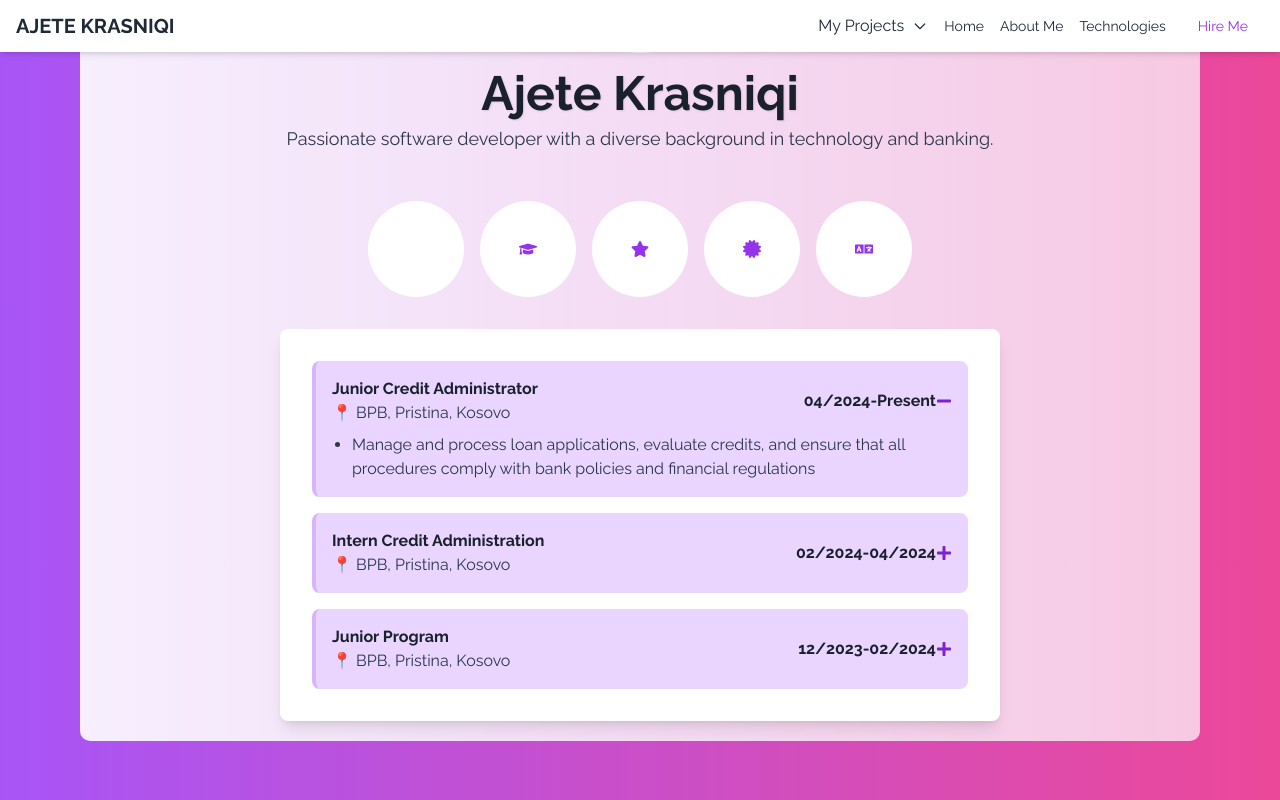
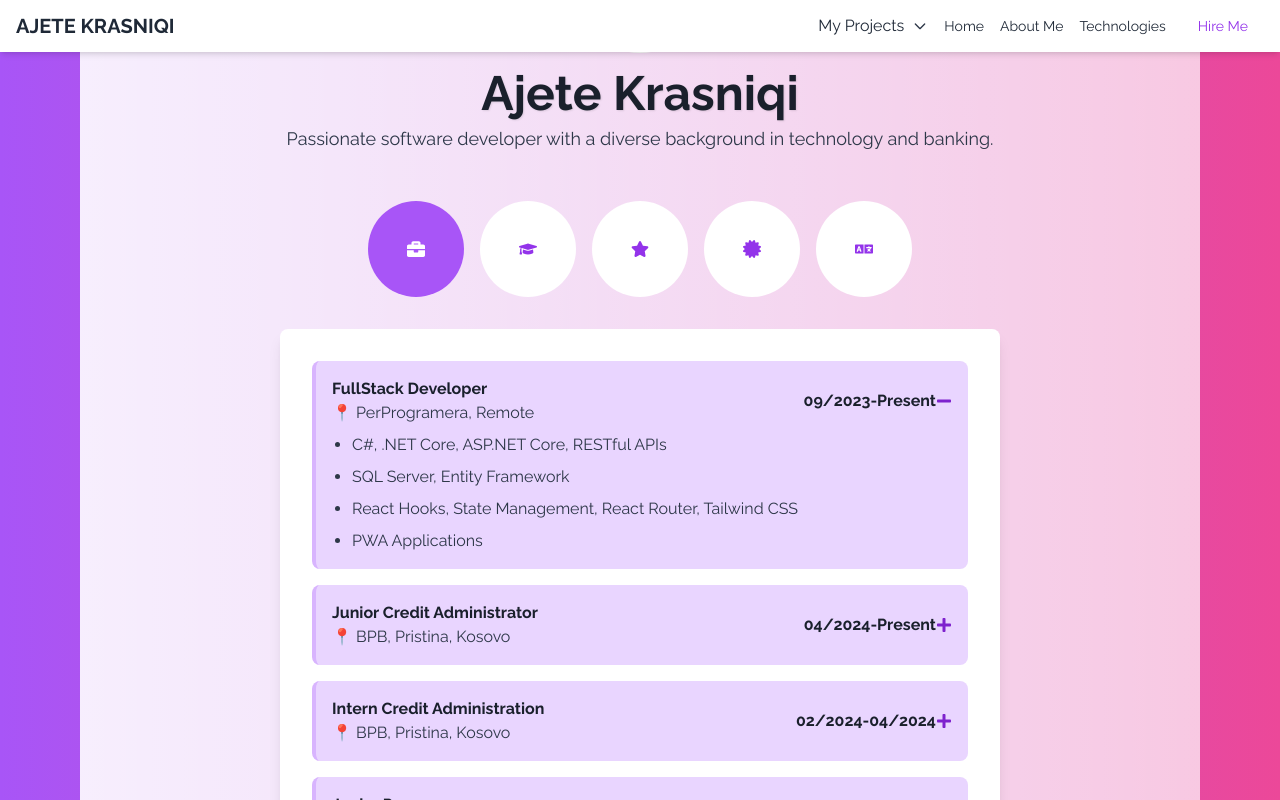
Before and after one commit to AjeteKr/ajetekr.github.io, a React (Create React App) app: page / in a window 1280 px wide. Both pictures are taken after a click on the button 944 px from the left and 3136 px from the top of the page. Shown: the part 2736-3536 px from the top of the page. Built offline with nearby package versions, Linux system fonts and the light colour scheme.

Commit message:
Update AboutMePage.jsx

```diff
--- a/src/components/pages/AboutMePage.jsx
+++ b/src/components/pages/AboutMePage.jsx
@@ -16,6 +16,29 @@ function AboutMePage() {
   const sections = {
     workExperience: (
       <div className="space-y-4">
+                <div className="border-l-4 border-purple-300 pl-4 bg-purple-200 text-white rounded-lg p-4">
+          <div className="flex justify-between items-center">
+            <div>
+              <h3 className="font-semibold">FullStack Developer</h3>
+              <p>📍 PerProgramera, Remote</p>
+            </div>
+            <div className="flex items-center">
+            <h3 className="font-semibold">09/2023-Present</h3>
+            <button onClick={() => toggleSection('workExperience4')} className="text-purple-700">
+              {expandedSections['workExperience4'] ? <FaMinus /> : <FaPlus />}
+            </button>
+            </div>
+          </div>
+          {expandedSections['workExperience4'] && (
+            <ul className="list-disc pl-5 mt-2 space-y-2">
+              <li>C#, .NET Core, ASP.NET Core, RESTful APIs</li>
+              <li>SQL Server, Entity Framework</li>
+              <li>React Hooks, State Management, React Router, Tailwind CSS</li>
+              <li>PWA Applications</li>
+            </ul>
+          )}
+        </div>
+
         <div className="border-l-4 border-purple-300 pl-4 bg-purple-200 text-white rounded-lg p-4">
           <div className="flex justify-between items-center">
             <div>
@@ -31,7 +54,8 @@ function AboutMePage() {
           </div>
           {expandedSections['workExperience1'] && (
             <ul className="list-disc pl-5 mt-2 space-y-2">
-              <li>Manage and process loan applications, evaluate credits, and ensure that all procedures comply with bank policies and financial regulations</li>
+              <li>Professional Skills: Credit Application Review, Loan Disbursement Support, Regulatory Compliance Support, Documentation Management, Administrative Support</li>
+              <li>Personal Skills: Analytical Thinking, Time Management, Team Collaboration</li>
             </ul>
           )}
         </div>
@@ -201,7 +225,7 @@ function AboutMePage() {
       </div>
     ),
     skills: (
-      <ul className="grid grid-cols-2 gap-4 bg-purple-200 rounded-lg shadow-lg">
+      <ul className="grid grid-cols-2 gap-4 bg-purple-200 rounded-lg shadow-lg p-6">
         <li className="bg-white text-purple-800 hover:bg-purple-400 transition duration-300 p-4 rounded-lg text-center">Management Time</li>
         <li className="bg-white text-purple-800 hover:bg-purple-400 transition duration-300 p-4 rounded-lg text-center">Project Management</li>
         <li className="bg-white text-purple-800 hover:bg-purple-400 transition duration-300 p-4 rounded-lg text-center">Interpersonal Communication</li>
@@ -265,7 +289,7 @@ function AboutMePage() {
                 <div className="flex flex-col items-center">
                     <div className="flex space-x-4 mb-8">
                         {Object.keys(sections).map((section) => (
-                            <div key={section} className={`cursor-pointer rounded-full bg-white text-purple-600 h-16 w-16 md:h-24 md:w-24 text-lg font-semibold text-center flex items-center justify-center transition-colors duration-300 transform hover:scale-105 ${activeSection === section ? 'bg-purple-500 text-white' : 'hover:bg-purple-200'}`} onClick={() => setActiveSection(section)}>
+                            <div key={section} className={`cursor-pointer rounded-full h-16 w-16 md:h-24 md:w-24 text-lg font-semibold text-center flex items-center justify-center transition-colors duration-300 transform hover:scale-105 ${activeSection === section ? 'bg-purple-500 text-white' : 'bg-white text-purple-600 hover:bg-purple-200'}`} onClick={() => setActiveSection(section)}>
                                 {section === 'workExperience' && <FaBriefcase />}
                                 {section === 'education' && <FaGraduationCap />}
                                 {section === 'skills' && <FaStar />}
@@ -282,6 +306,5 @@ function AboutMePage() {
         </div>
     </div>
 );
-
 }
 export default AboutMePage;
```
